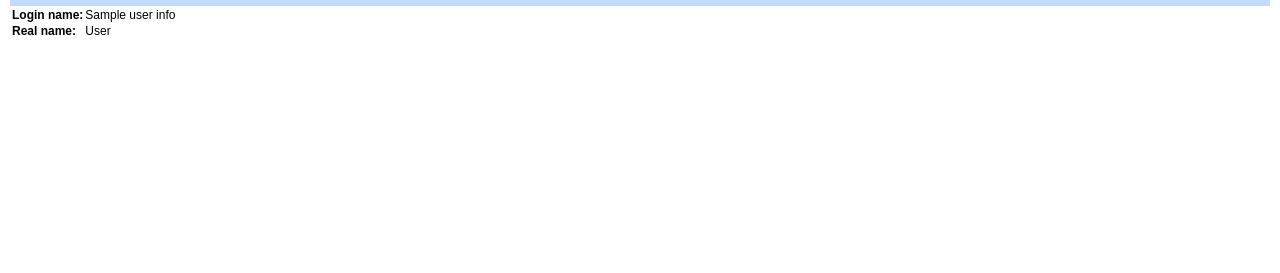
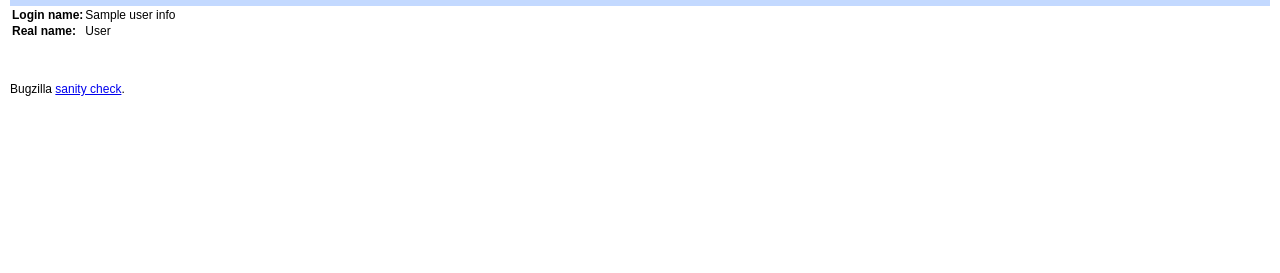
Before and after one commit to certik/bugzilla_ui, a Django app: template templates/user.html in a window 1280 px wide. Shown: the part 66-339 px from the top of the page. Run offline with Django 3.2, Linux system fonts and the light colour scheme; the template is opened without the code that fills it: most values are stand-ins (such as "Sample title", 1, 10 or a date in 2020); form fields are guessed from the names that the template uses.

Commit message:
Link to bugzilla's sanity check page added

```diff
--- a/templates/user.html
+++ b/templates/user.html
@@ -17,6 +17,10 @@ Issues User {{ user_info.login_name }}
                 <tr><td><b>Login name:</b></td><td>{{ user_info.login_name }}</a></td></tr>
                 <tr><td><b>Real name:</b></td><td>{{ user_info.realname }}</a></td></tr>
             </table>
+            <br/>
+            <br/>
+            <br/>
+            Bugzilla <a href="http://hpfem.org/bugs/sanitycheck.cgi">sanity check</a>.
         </div>
     </div>
 {% endblock %}
```
